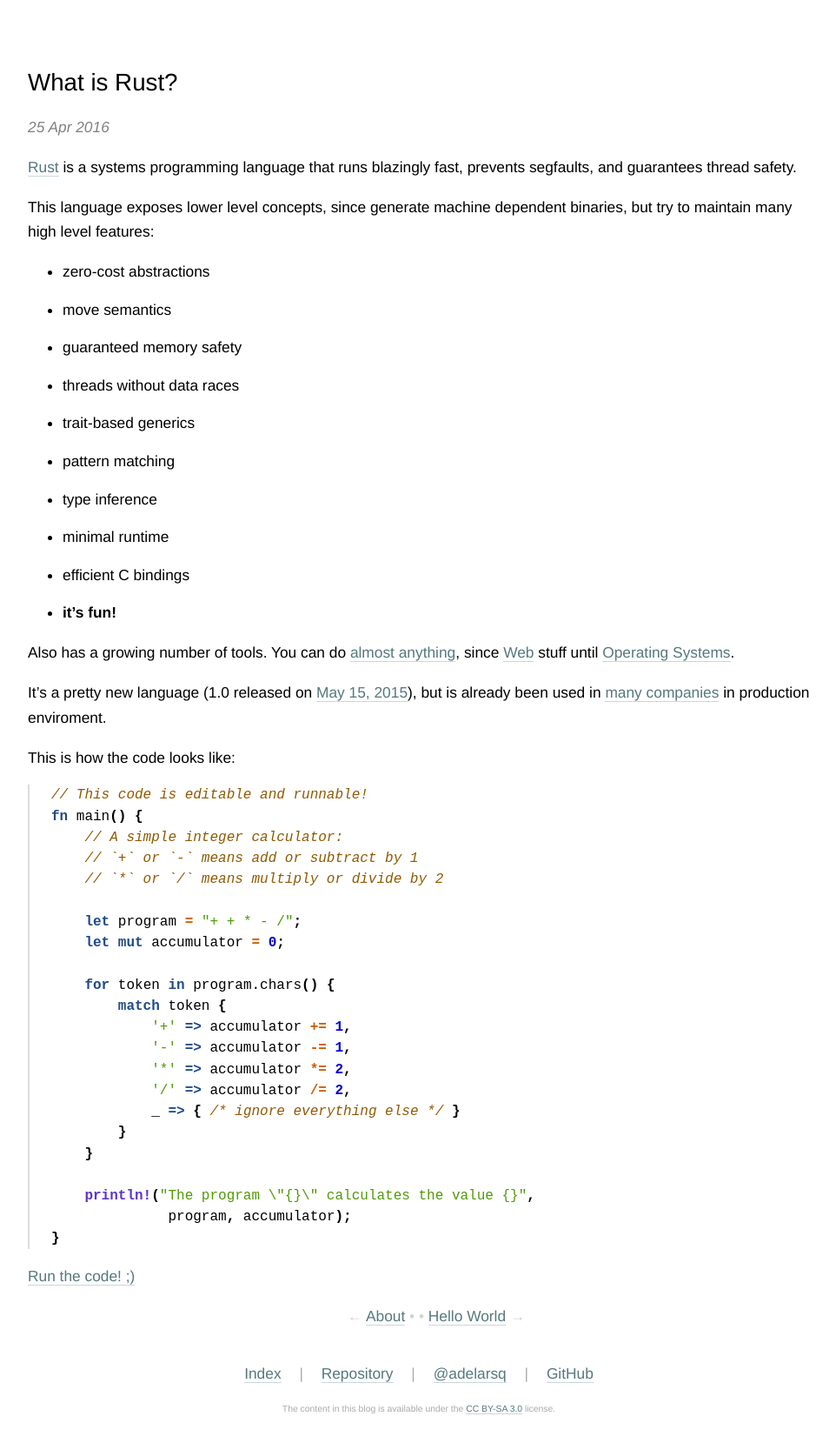
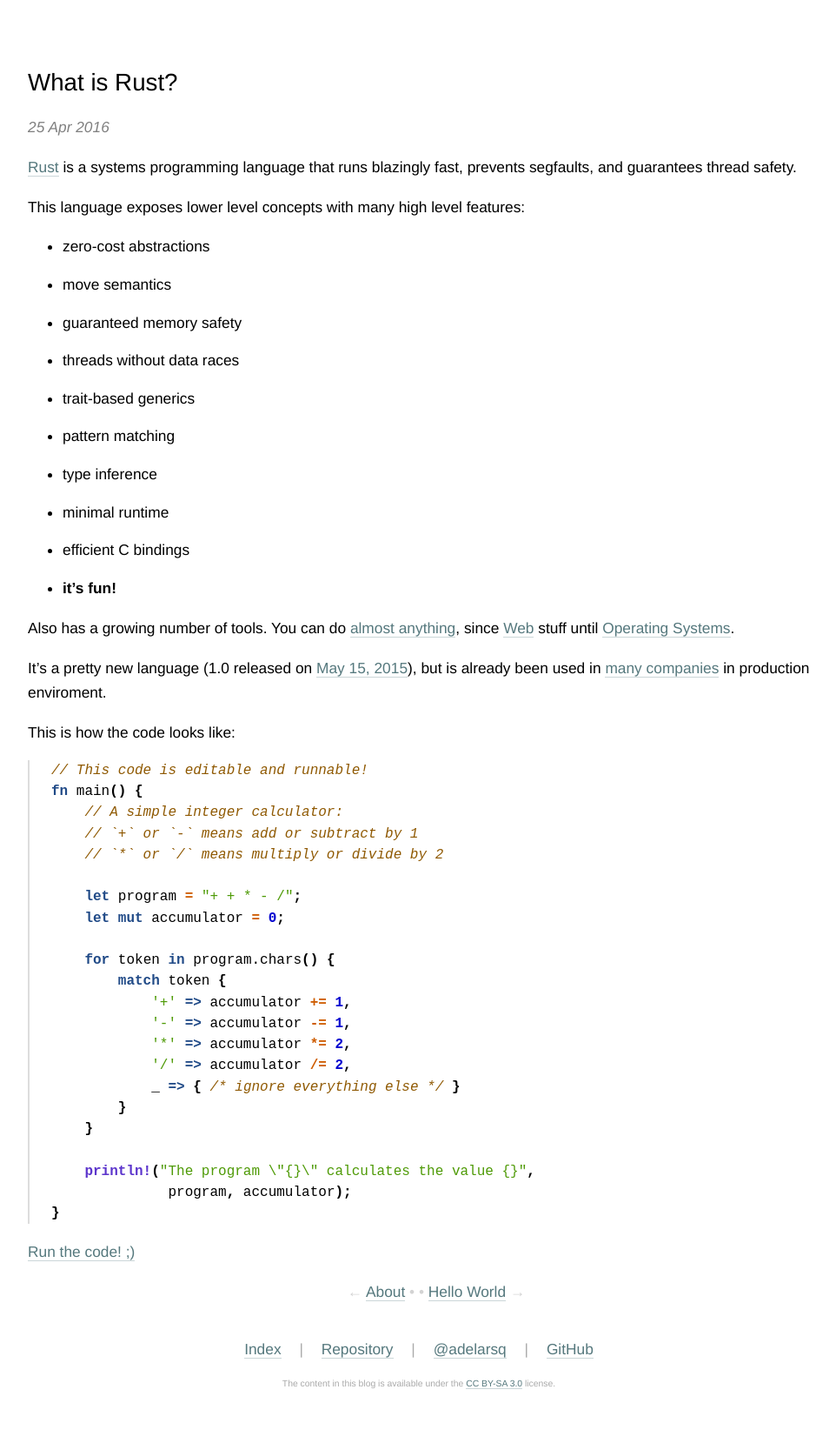
Before and after one commit to adelarsq/daily-rust.github.io, a Jekyll site: the page built from _posts/2016-04-25-what_is_rust.md, in a window 1280 px wide. Shown: the whole page at 87% size, without its empty margins (158-1120 px from the left). Built offline with Jekyll 4.4.1, drawn with Linux system fonts in a browser that asks for light colours; after the commit the page ends 1630 px from its top, so only the background shows below that.

Commit message:
Update 2016-04-25-what_is_rust.md

```diff
--- a/_posts/2016-04-25-what_is_rust.md
+++ b/_posts/2016-04-25-what_is_rust.md
@@ -7,7 +7,7 @@ tags: [rustposts, rust]
 
 [Rust](https://www.rust-lang.org/index.html) is a systems programming language that runs blazingly fast, prevents segfaults, and guarantees thread safety.
 
-This language exposes lower level concepts, since generate machine dependent binaries, but try to maintain many high level features:
+This language exposes lower level concepts with many high level features:
 
 - zero-cost abstractions
 - move semantics
```
